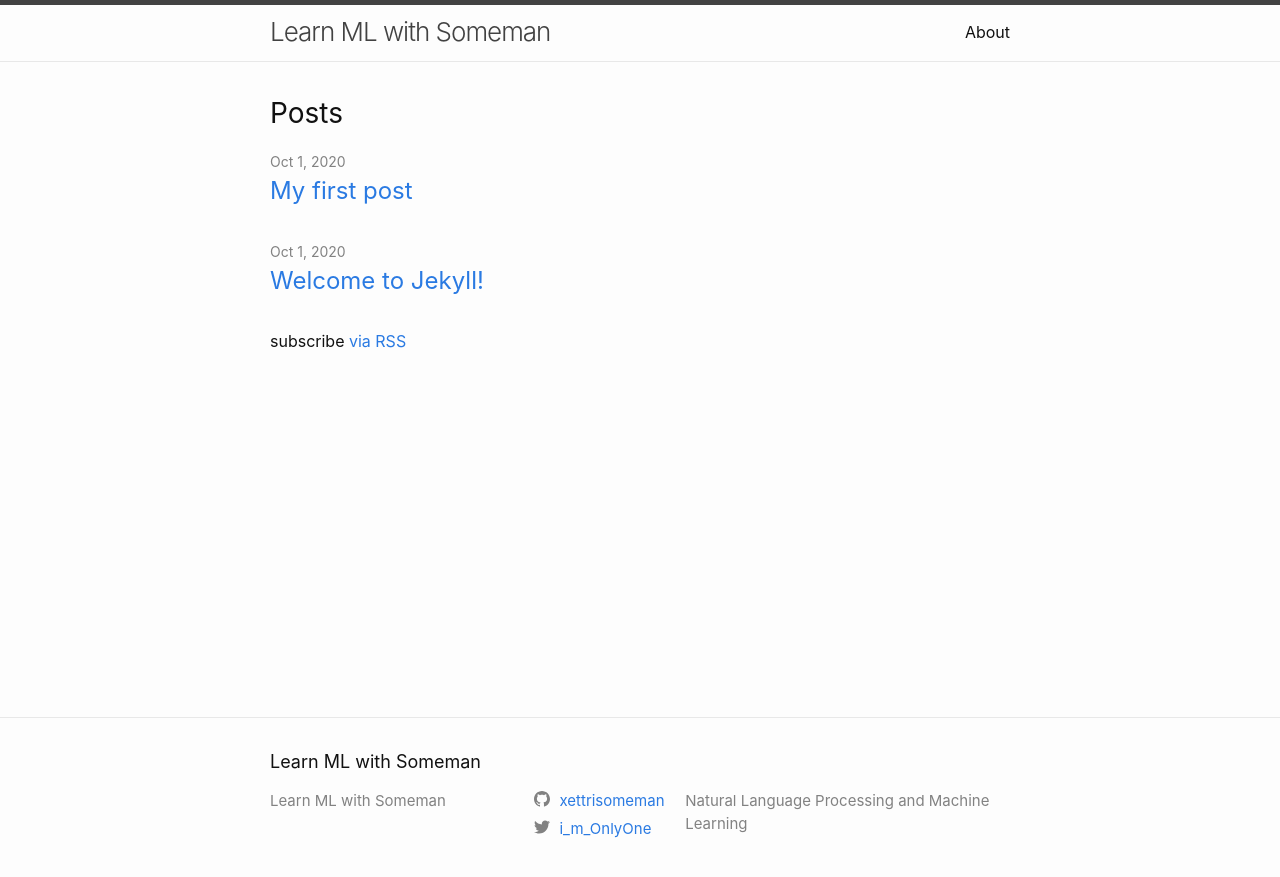
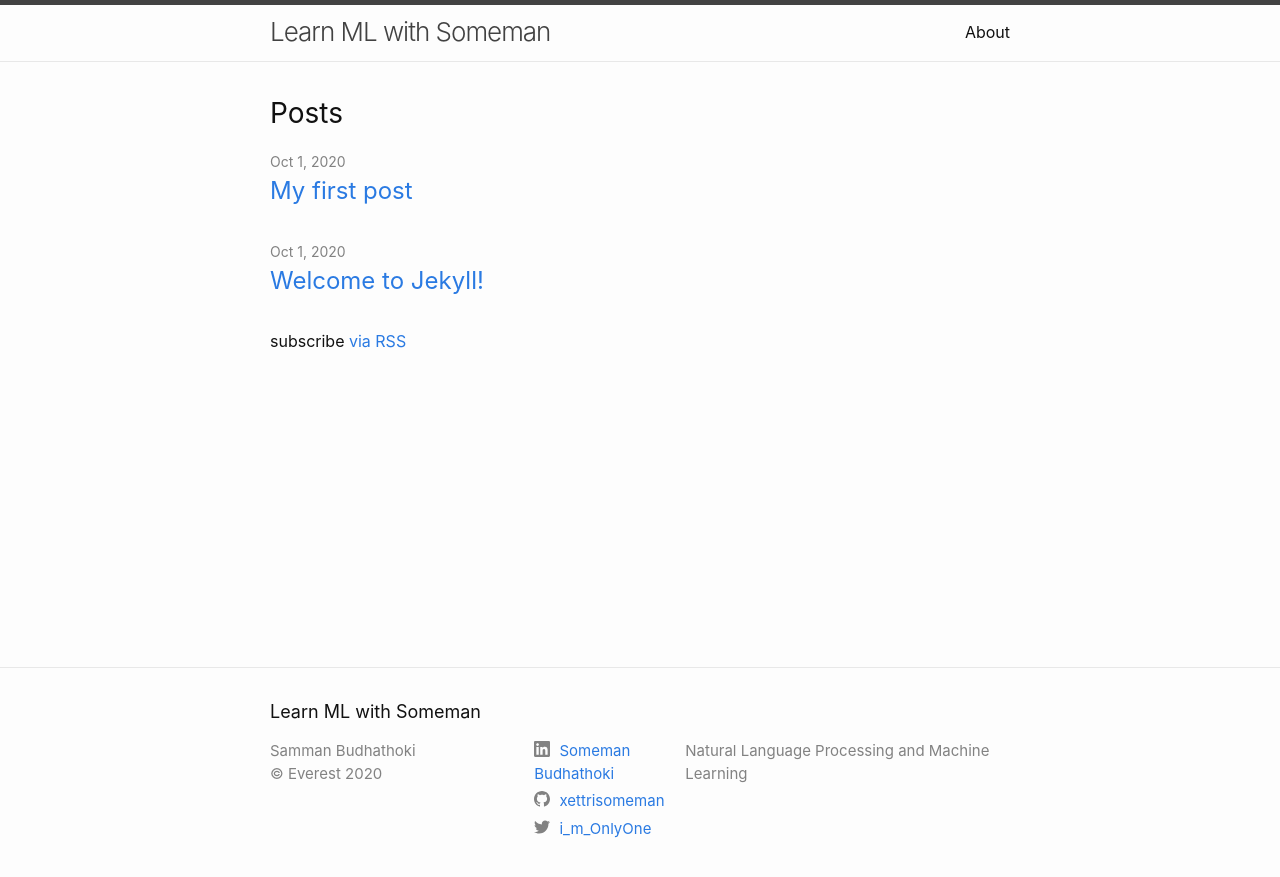
Before and after one commit to xettrisomeman/my-blog, a Jekyll site: the page built from index.markdown, in a window 1280 px wide. Shown: the top 877 px of the page. Built offline with Jekyll 4.4.1, drawn with Linux system fonts in a browser that asks for light colours.

Commit message:
updated the pages

```diff
--- a/_config.yml
+++ b/_config.yml
@@ -27,6 +27,15 @@ url: "https://xettrisomeman.github.io" # the base hostname & protocol for your s
 twitter_username: i_m_OnlyOne
 github_username:  xettrisomeman
 
+
+#add author
+author: Samman Budhathoki
+
+
+#field not used by minima theme
+
+copyright: "Everest"
+linkedin_username : someman-budhathoki
 # Build settings
 # theme: minima
 
--- a/_includes/footer.html
+++ b/_includes/footer.html
@@ -18,6 +18,9 @@
             {%- if site.email -%}
             <li><a class="u-email" href="mailto:{{ site.email }}">{{ site.email }}</a></li>
             {%- endif -%}
+            {%- if site.copyright -%}
+            <li>&copy; {{site.copyright}} {{ 'now' |date: "%Y"}}  </li>
+            {%- endif -%}
         </ul>
       </div>
 
--- a/_includes/social.html
+++ b/_includes/social.html
@@ -1,10 +1,10 @@
 <ul class="social-media-list">
+  {%- if site.linkedin_username -%}<li><a href="https://www.linkedin.com/in/{{ site.linkedin_username| cgi_escape | escape }}"><svg class="svg-icon"><use xlink:href="{{ '/assets/minima-social-icons.svg#linkedin' | relative_url }}"></use></svg> <span class="username">{{ "Someman Budhathoki"| escape }}</span></a></li>{%- endif -%}
   {%- if site.dribbble_username -%}<li><a href="https://dribbble.com/{{ site.dribbble_username| cgi_escape | escape }}"><svg class="svg-icon"><use xlink:href="{{ '/assets/minima-social-icons.svg#dribbble' | relative_url }}"></use></svg> <span class="username">{{ site.dribbble_username| escape }}</span></a></li>{%- endif -%}
   {%- if site.facebook_username -%}<li><a href="https://www.facebook.com/{{ site.facebook_username| cgi_escape | escape }}"><svg class="svg-icon"><use xlink:href="{{ '/assets/minima-social-icons.svg#facebook' | relative_url }}"></use></svg> <span class="username">{{ site.facebook_username| escape }}</span></a></li>{%- endif -%}
   {%- if site.flickr_username -%}<li><a href="https://www.flickr.com/photos/{{ site.flickr_username| cgi_escape | escape }}"><svg class="svg-icon"><use xlink:href="{{ '/assets/minima-social-icons.svg#flickr' | relative_url }}"></use></svg> <span class="username">{{ site.flickr_username| escape }}</span></a></li>{%- endif -%}
   {%- if site.github_username -%}<li><a href="https://github.com/{{ site.github_username| cgi_escape | escape }}"><svg class="svg-icon"><use xlink:href="{{ '/assets/minima-social-icons.svg#github' | relative_url }}"></use></svg> <span class="username">{{ site.github_username| escape }}</span></a></li>{%- endif -%}
   {%- if site.instagram_username -%}<li><a href="https://instagram.com/{{ site.instagram_username| cgi_escape | escape }}"><svg class="svg-icon"><use xlink:href="{{ '/assets/minima-social-icons.svg#instagram' | relative_url }}"></use></svg> <span class="username">{{ site.instagram_username| escape }}</span></a></li>{%- endif -%}
-  {%- if site.linkedin_username -%}<li><a href="https://www.linkedin.com/in/{{ site.linkedin_username| cgi_escape | escape }}"><svg class="svg-icon"><use xlink:href="{{ '/assets/minima-social-icons.svg#linkedin' | relative_url }}"></use></svg> <span class="username">{{ site.linkedin_username| escape }}</span></a></li>{%- endif -%}
   {%- if site.pinterest_username -%}<li><a href="https://www.pinterest.com/{{ site.pinterest_username| cgi_escape | escape }}"><svg class="svg-icon"><use xlink:href="{{ '/assets/minima-social-icons.svg#pinterest' | relative_url }}"></use></svg> <span class="username">{{ site.pinterest_username| escape }}</span></a></li>{%- endif -%}
   {%- for mst in site.mastodon -%}{%- if mst.username and mst.instance -%}<li><a href="https://{{ mst.instance| cgi_escape | escape}}/@{{mst.username}}"><svg class="svg-icon"><use xlink:href="{{ '/assets/minima-social-icons.svg#mastodon' | relative_url }}"></use></svg> <span class="username">{{ mst.username|escape }}</span></a></li>{%- endif -%}{%- endfor -%}
   {%- if site.twitter_username -%}<li><a href="https://www.twitter.com/{{ site.twitter_username| cgi_escape | escape }}"><svg class="svg-icon"><use xlink:href="{{ '/assets/minima-social-icons.svg#twitter' | relative_url }}"></use></svg> <span class="username">{{ site.twitter_username| escape }}</span></a></li>{%- endif -%}
```
Also changed, not shown: images/rss.png (added).
